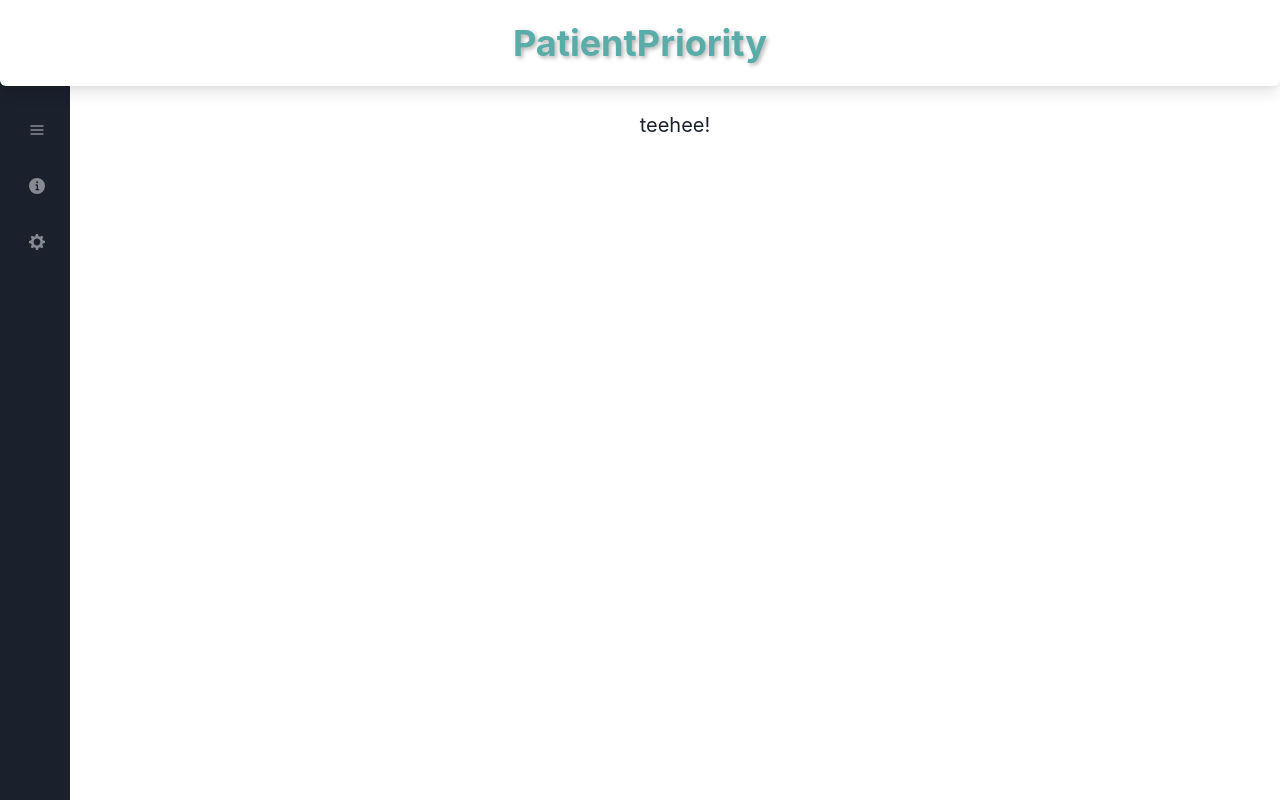
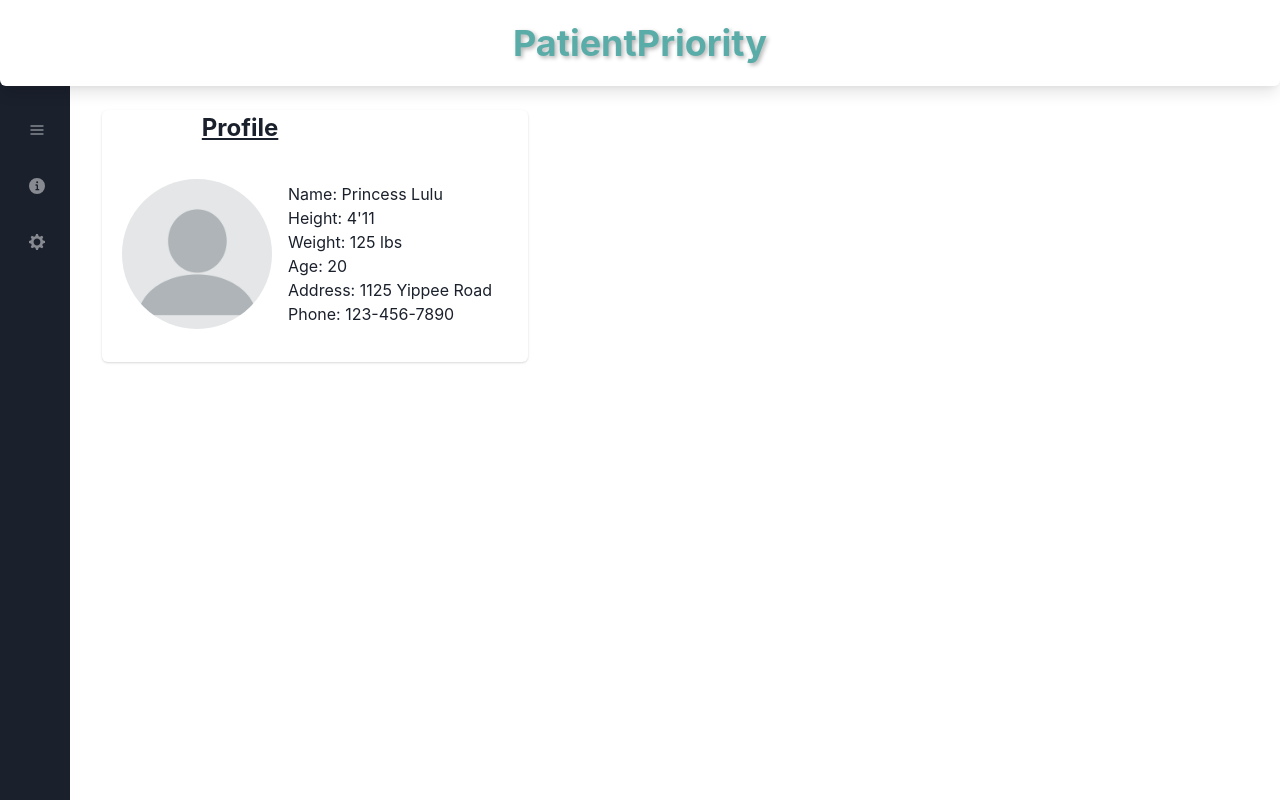
Before and after one commit to NectDz/PatientPriority, a React (Vite) app: page /patient-profile in a window 1280 px wide. Built offline with nearby package versions, Linux system fonts and the light colour scheme; no server answers.

Commit message:
creating Profile card w dummy data/ fixing sidePanel by passing prop from PatientProfile

```diff
--- /dev/null
+++ b/src/pages/PatientProfile/Cards/ProfileCard.jsx
@@ -0,0 +1,40 @@
+// ProfileCard.jsx
+import { Card, CardHeader, CardBody, Image, Box, Text} from "@chakra-ui/react";
+import profilePic from "../../../assets/profile pic.png"
+
+function ProfileCard() {
+  return (
+    <Card height="fit-content" width="fit-content">
+
+      <CardHeader p="0" paddingRight="150" fontWeight="bold" textAlign="center" fontSize="x-large" textDecoration="underline">
+        Profile
+      </CardHeader>
+
+      <CardBody display="flex">
+        <Box display="flex" justifyContent="center" alignItems="center">
+          <Image
+            src={
+              profilePic || "https://via.placeholder.com/150"
+            }
+            alt="Profile Image"
+            boxSize="150px"
+            borderRadius="full"
+            objectFit="cover"
+          />
+        </Box>
+        <Box p="4">
+            {/* just using dummy data for now */}
+          <Text>Name: Princess Lulu </Text>
+          <Text>Height: 4'11 </Text>
+          <Text>Weight: 125 lbs </Text>
+          <Text>Age: 20 </Text>
+          <Text>Address: 1125 Yippee Road </Text>
+          <Text>Phone: 123-456-7890</Text>
+        </Box>
+      </CardBody>
+
+    </Card>
+  );
+}
+
+export default ProfileCard;
--- a/src/pages/PatientProfile/PatientProfile.jsx
+++ b/src/pages/PatientProfile/PatientProfile.jsx
@@ -1,22 +1,41 @@
-import { ChakraProvider, Box, Flex, Text } from "@chakra-ui/react";
-import styles from "./styles"; // Importing the styles from the separate file
+import { ChakraProvider, Box, Flex } from "@chakra-ui/react";
 import SidePanel from "./sidePanel";
-// import Navbar from "../../Components/Navbar";
+import { useState } from "react";
+// instead of making all the cards on this file, keep it better organized by making each cards in another file
+import ProfileCard from "./Cards/ProfileCard";
+
+//
+import profileData from "../../PatientData/profileData";
 
 function PatientProfile() {
+  // manage state of isMaximized
+  const [isMaximized, setIsMaximized] = useState(false);
+  // this is a function that updates the value of isMaximized
+  const handleToggleMaximize = (value) => {
+    setIsMaximized(value);
+  };
+
   return (
     <ChakraProvider>
+      <Flex pt="50px" minH="100vh">
+        <SidePanel onToggleMaximize={handleToggleMaximize}
+          // send as prop to child component
+          // this is to lift state of isMaximized from child component to parent component
+        />
 
-      <Flex sx={styles.container}>
-        {/* Side Panel */}
-        <SidePanel/>
-
-        {/* Main Content Area */}
-        <Box sx={styles.mainContent}>
-          <Text fontSize="xl"> teehee! </Text>
+        {/* where all the cards will go */}
+        <Box
+          display="flex"
+          minW="fit-content"
+          p="8"
+          pt="60px"
+          flexGrow="1"
+          transition="margin-left 0.5s ease" // Smooth transition for margin
+          marginLeft={isMaximized ? "200px" : "70px"} // Adjust the margin based on panel state
+        >
+          <ProfileCard profileData={profileData} />
         </Box>
       </Flex>
-
     </ChakraProvider>
   );
 }
--- a/src/pages/PatientProfile/sidePanel.jsx
+++ b/src/pages/PatientProfile/sidePanel.jsx
@@ -1,19 +1,32 @@
-import React, { useState } from "react";
-import { Box, IconButton, VStack, Text, HStack, Link } from "@chakra-ui/react";
-import { ChevronRightIcon, ChevronLeftIcon } from "@chakra-ui/icons";
-import { HamburgerIcon, InfoIcon, SettingsIcon } from "@chakra-ui/icons"; // Import Chakra UI icons
+import React, { useState, useEffect } from "react";
+import { Box, IconButton, VStack, HStack, Link } from "@chakra-ui/react";
+import { HamburgerIcon, InfoIcon, SettingsIcon } from "@chakra-ui/icons"; // import Chakra UI icons
 
-const SidePanel = () => {
+const SidePanel = ({ onToggleMaximize }) => { // onToggleMaximize is the prop that the child parent recieved
   const [isMaximized, setIsMaximized] = useState(false);
+  // isMaximized is the current local state value
+  // setIsMaximized is the function to update the state value
+  // false is the initial value for isMaximized
 
+
+  // this is a function that calls the setIsMaximized function and passes the value !isMaximized which updates the state of isMaximized
   const toggleMaximize = () => {
     setIsMaximized(!isMaximized);
   };
 
+  // handles side effects, renders when component mounts, and then continues to render if any value in in dependency array changed from last render
+  useEffect(() => {
+    // code we want to run
+    // calls the onToggleMaximize prop (aka handleToggleMaximize from parent component) when local isMaximized value changes
+    onToggleMaximize(isMaximized); // basically calling -> handleToggleMaximize(isMaximized)
+    // the local isMaximized state becomes the "value" in handleToggleMaximize function
+  }, [isMaximized, onToggleMaximize]); // dependancy array: what the useEffect should listen to, to run the code;
+                                      // onToggleMaximize isn't really needed bc it's not a value but its best practice to add it
+
   return (
     <Box
       as="nav"
-      width={isMaximized ? "200px" : "70px"} // Adjust width based on state
+      width={isMaximized ? "200px" : "70px"} //
       height="100vh"
       bg="gray.800"
       color="white"
@@ -23,27 +36,10 @@ const SidePanel = () => {
       paddingLeft="17px"
       transition="width 0.5s ease"
       position="fixed"
-      onMouseEnter={toggleMaximize}
-      onMouseLeave={toggleMaximize}
+      onMouseEnter={toggleMaximize} // calls function toggleMaximize which would make the value of isMaximized true
+      onMouseLeave={toggleMaximize} // when the mouse leaves, isMaximized becomes false again
     >
-      {/* <IconButton
-        aria-label="Toggle maximize"
-        icon={isMaximized ? <ChevronLeftIcon /> : <ChevronRightIcon />}
-        onClick={toggleMaximize}
-        bg="gray.700"
-        color="white"
-        _hover={{ bg: "gray.600" }}
-        mb={4}
-        position="absolute" // Position it absolutely
-        top="10px" // Adjust vertical position
-        left={isMaximized ? "140px" : "10px"} // Move to the right when maximized
-        transition="left 0.4s ease" // Smooth transition for the button
-        marginTop="40px"
-      /> */}
-
       <VStack pt="60px" spacing={4} align="start">
-        {" "}
-        {/* Align to the start when maximized */}
         <HStack spacing={2}>
           <IconButton
             icon={<HamburgerIcon />}
--- a/src/pages/PatientProfile/styles.js
+++ /dev/null
@@ -1,20 +0,0 @@
-// styles.js
-const styles = {
-  container: {
-    pt: "50px", // Padding top for content below the fixed Navbar
-    minH: "100vh",
-  },
-  mainContent: {
-    flex: 1,
-    display: "flex",
-    justifyContent: "center",
-    alignItems: "start",
-    minW: "fit-content",
-    p: 8,
-    pt: "60px",
-    marginLeft: "70px",
-    flexGrow: 1,
-  },
-};
-
-export default styles;
```
Also changed, not shown: src/assets/profile pic.png (added).
